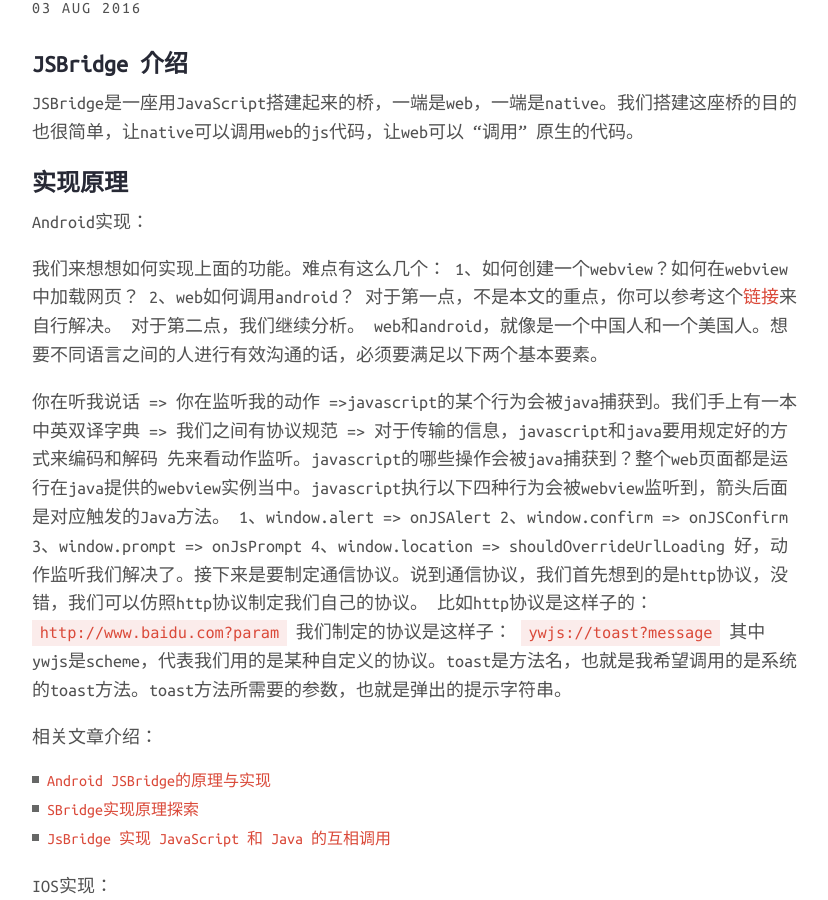
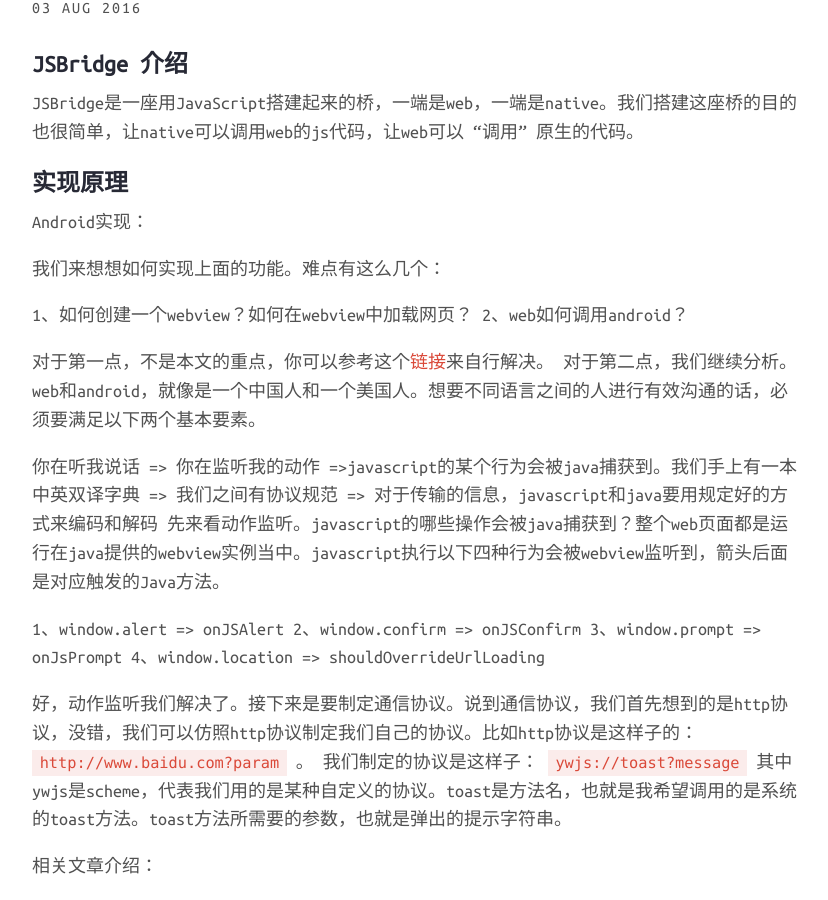
Before and after one commit to CooLNuanfeng/coolnuanfeng.github.com, a Jekyll site: the page built from _posts/2016-8-3-jsbridge.md, in a window 1280 px wide and 900 px high, scrolled down 354 px. Shown: the whole window, without its empty margins (224-1052 px from the left). Built offline with Jekyll 4.4.1, drawn with Linux system fonts in a browser that asks for light colours.

```diff
--- a/_posts/2016-8-3-jsbridge.md
+++ b/_posts/2016-8-3-jsbridge.md
@@ -17,21 +17,24 @@ JSBridge是一座用JavaScript搭建起来的桥，一端是web，一端是nativ
 Android实现：
 
 我们来想想如何实现上面的功能。难点有这么几个：
+
 1、如何创建一个webview？如何在webview中加载网页？
 2、web如何调用android？
+
 对于第一点，不是本文的重点，你可以参考这个[链接](http://blog.csdn.net/fengyuzhengfan/article/details/38326861)来自行解决。
 对于第二点，我们继续分析。
 web和android，就像是一个中国人和一个美国人。想要不同语言之间的人进行有效沟通的话，必须要满足以下两个基本要素。
 
 你在听我说话 => 你在监听我的动作 =>javascript的某个行为会被java捕获到。我们手上有一本中英双译字典 => 我们之间有协议规范 => 对于传输的信息，javascript和java要用规定好的方式来编码和解码
 先来看动作监听。javascript的哪些操作会被java捕获到？整个web页面都是运行在java提供的webview实例当中。javascript执行以下四种行为会被webview监听到，箭头后面是对应触发的Java方法。
+
 1、window.alert => onJSAlert
 2、window.confirm => onJSConfirm
 3、window.prompt => onJsPrompt
 4、window.location => shouldOverrideUrlLoading
-好，动作监听我们解决了。接下来是要制定通信协议。说到通信协议，我们首先想到的是http协议，没错，我们可以仿照http协议制定我们自己的协议。
-比如http协议是这样子的： `http://www.baidu.com?param`
-我们制定的协议是这样子： `ywjs://toast?message`
+
+
+好，动作监听我们解决了。接下来是要制定通信协议。说到通信协议，我们首先想到的是http协议，没错，我们可以仿照http协议制定我们自己的协议。比如http协议是这样子的： `http://www.baidu.com?param` 。 我们制定的协议是这样子： `ywjs://toast?message`
 其中ywjs是scheme，代表我们用的是某种自定义的协议。toast是方法名，也就是我希望调用的是系统的toast方法。toast方法所需要的参数，也就是弹出的提示字符串。
 
 相关文章介绍：
```
